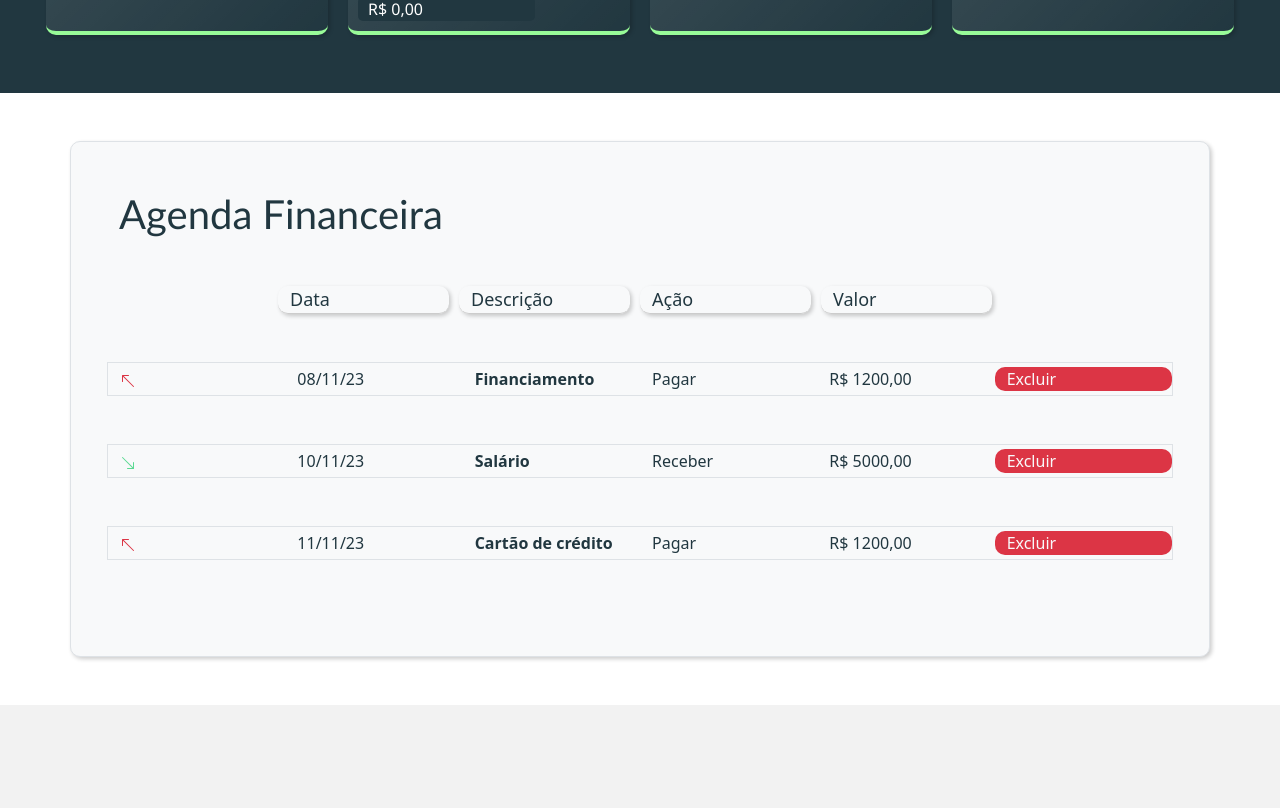
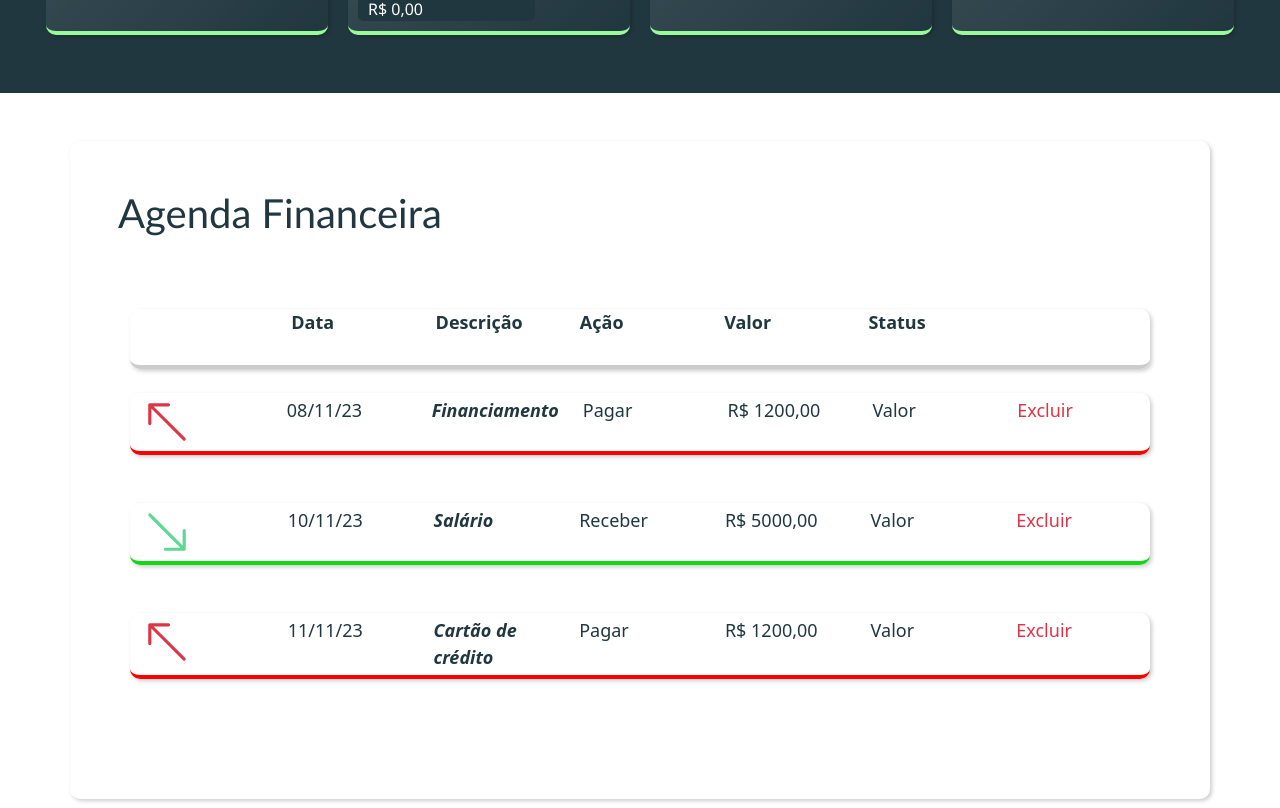
Before and after one commit to EricConceicao/CashWise, a React (Vite) app in the folder frontend/: page /Home in a window 1280 px wide. Shown: the part 1292-2100 px from the top of the page. Built offline with nearby package versions, Linux system fonts and the light colour scheme; no server answers.

Commit message:
Renato_10

```diff
--- a/frontend/src/App.css
+++ b/frontend/src/App.css
@@ -236,27 +236,41 @@ h1 {
 }
 
 .linha {
-    border-radius: 10px;
     font-size: large;
-    border-bottom: 1px solid #ccc;
-    box-shadow: 2px 2px 4px rgba(0, 0, 0, 0.2);
     margin-right: 10px;
+    font-weight: 700;
+    margin: 0;
+    box-shadow: 0;
 }
 
-.linha-vermelha {
-    border-bottom: 2px solid red;
-    border-radius: 0px;
+.tabela .titulo {
+    font-size: large;
+    border-radius: 10px;
+    padding: 0 5px;
+    border-bottom: 4px solid #ccc;
+    box-shadow: 2px 2px 4px rgba(0, 0, 0, 0.2);
+    padding-bottom: 5px;
+}
+
+.pagar {
+    border: 1px 1px 0 1px #ccc;
+    border-bottom: 4px solid red;
+    border-radius: 10px;
+    box-shadow: 2px 2px 4px rgba(0, 0, 0, 0.2);
     font-size: large;
 }
 
-.linha-verde {
-    border-bottom: 2px solid green;
-    border-radius: 0px;
+.receber {
+    border: 1px 1px 0 1px #ccc;
+    border-bottom: 4px solid rgb(21, 216, 21);
+    border-radius: 10px;
+    box-shadow: 2px 2px 4px rgba(0, 0, 0, 0.2);
     font-size: large;
 }
 
-.excluir {
-    border-radius: 10px;
+.seta {
+    width: 50px;
+    height: 50px;
 }
 
 /* Fim para estilo da Home */
--- a/frontend/src/components/pages/Home.jsx
+++ b/frontend/src/components/pages/Home.jsx
@@ -339,47 +339,53 @@ const Home = () => {
 
                     </Container>
 
-                    <div className='container painel bg-light text-secondary mt-5 mb-5 p-5 border'>
+                    <div className='container painel  text-secondary mt-5 mb-5 p-5'>
                         <h1 className='mb-5'>Agenda Financeira {/*<AiOutlineSchedule />*/}</h1>
 
-                        <div className="row mb-4">
+                        <div className="tabela p-4">
+                            <div className="titulo row mb-4">
                                 <div className="col"></div>
                                 <div className="linha col mb-4">Data</div>
                                 <div className="linha col mb-4">Descrição</div>
                                 <div className="linha col mb-4">Ação</div>
                                 <div className="linha col mb-4">Valor</div>
+                                <div className="linha col mb-4">Status</div>
                                 <div className="col mb-4"></div>
 
                             </div>
 
-                        <div className="row mb-5 pt-1 pb-1 border">
-                            <div className="col"><BsArrowUpLeft className='text-danger' /></div>
+                            <div className="pagar row mb-5 pt-1 pb-1">
+                                <div className="col"><BsArrowUpLeft className='seta text-danger' /></div>
                                 <div className="col">08/11/23</div>
-                            <div className="col fw-bold">Financiamento</div>
+                                <div className="col fw-bold"><i>Financiamento</i></div>
                                 <div className="col">Pagar</div>
                                 <div className="col">R$ 1200,00</div>
-                            <div className="col excluir bg-danger text-light">Excluir</div>
+                                <div className="col">Valor</div>
+                                <div className="col text-danger">Excluir</div>
 
                             </div>
 
-                        <div className="row mb-5 pt-1 pb-1 border">
-                            <div className="col"><BsArrowDownRight className='text-primary' /></div>
+                            <div className="receber row mb-5 pt-1 pb-1">
+                                <div className="col"><BsArrowDownRight className='seta text-primary' /></div>
                                 <div className="col">10/11/23</div>
-                            <div className="col fw-bold">Salário</div>
+                                <div className="col fw-bold"><i>Salário</i></div>
                                 <div className="col">Receber</div>
                                 <div className="col">R$ 5000,00</div>
-                            <div className="col excluir bg-danger text-light">Excluir</div>
+                                <div className="col">Valor</div>
+                                <div className="col text-danger">Excluir</div>
 
                             </div>
 
-                        <div className="row mb-5 pt-1 pb-1 border">
-                            <div className="col"><BsArrowUpLeft className='text-danger' /></div>
+                            <div className="pagar row mb-5 pt-1 pb-1">
+                                <div className="col"><BsArrowUpLeft className='seta text-danger' /></div>
                                 <div className="col">11/11/23</div>
-                            <div className="col fw-bold">Cartão de crédito</div>
+                                <div className="col fw-bold"><i>Cartão de crédito</i></div>
                                 <div className="col">Pagar</div>
                                 <div className="col">R$ 1200,00</div>
-                            <div className="col excluir bg-danger text-light">Excluir</div>
+                                <div className="col">Valor</div>
+                                <div className="col text-danger">Excluir</div>
 
+                            </div>
                         </div>
 
                     </div>
```
Lines whose indentation alone changed are shown as unchanged.
